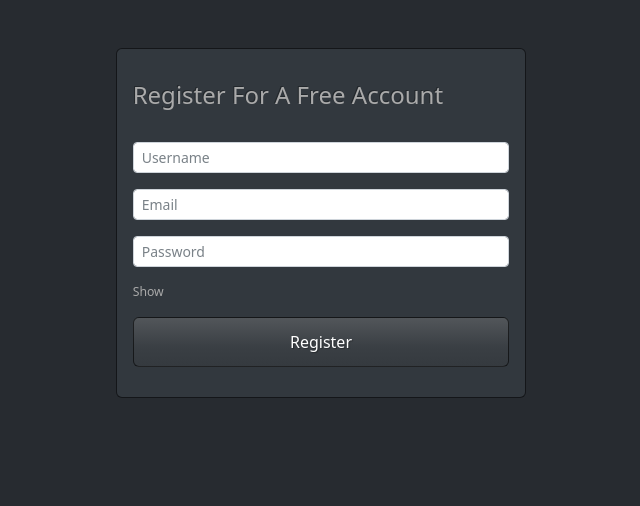
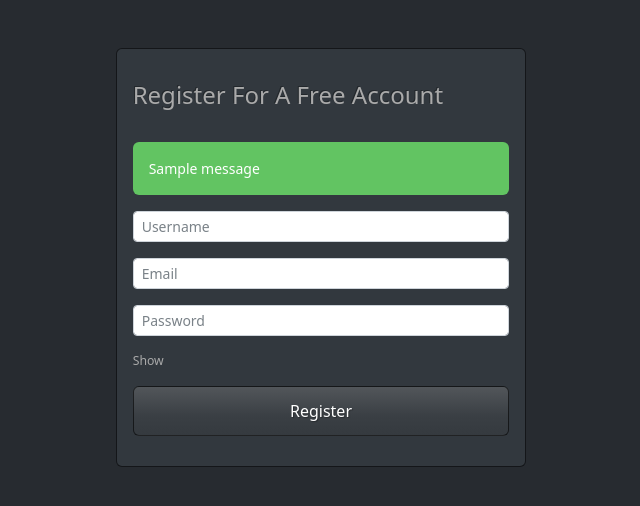
Before and after one commit to FloatinggOnion/django-expense-tracker, a Django app: page /auth/register/ in a window 1280 px wide. Shown: the top 506 px of the page, without its empty margins (319-959 px from the left). Run offline with Django 4.2, Linux system fonts and the light colour scheme; tables that the repository leaves empty hold one stand-in row (values such as "Sample post"); one stand-in notice (Sample message) is shown; parts of the project's set-up code (start-up, migrations or seed data) failed here and were passed over; some libraries are stand-ins or nearby versions.

Commit message:
Implemented account created message

```diff
--- a/authentication/views.py
+++ b/authentication/views.py
@@ -4,11 +4,16 @@ import json
 from django.http import JsonResponse
 from django.contrib.auth.models import User
 import validate_email
+from django.contrib import messages
 
 # This view renders the registration form
 class RegistrationView(View):
 
     def get(self, request):
+        return render(request, 'auth/register.html')
+
+    def post(self, request):
+        messages.success(request, 'Account created successfully')
         return render(request, 'auth/register.html')
 
 
--- a/expense_tracker/settings.py
+++ b/expense_tracker/settings.py
@@ -13,6 +13,7 @@ https://docs.djangoproject.com/en/4.1/ref/settings/
 from pathlib import Path
 import os
 import dj_database_url
+from django.contrib import messages
 
 # Build paths inside the project like this: BASE_DIR / 'subdir'.
 BASE_DIR = Path(__file__).resolve().parent.parent
@@ -150,3 +151,8 @@ if not DEBUG:
 # https://docs.djangoproject.com/en/4.1/ref/settings/#default-auto-field
 
 DEFAULT_AUTO_FIELD = 'django.db.models.BigAutoField'
+
+# Changing messages error to be sent as danger
+MESSAGE_TAGS = {
+    messages.ERROR: 'danger'
+}
--- a/templates/auth/register.html
+++ b/templates/auth/register.html
@@ -15,9 +15,10 @@
                     <h4>Register For A Free Account</h4>
                 </div>
 
-                <form action="" method="post">
+                <form action="{% url 'register' %}" method="post">
                     {% csrf_token %}
 
+                    {% include 'partials/messages.html' %}
                     <div class="mb-3">
                         <input type="text" name="username" id="usernameField" class="form-control form-control-sm" placeholder="Username">
                     </div>
--- /dev/null
+++ b/templates/partials/messages.html
@@ -0,0 +1,13 @@
+
+
+{% if messages %}
+<div class="messages">
+    {% for message in messages %}
+    <div {% if message.tags %} class="alert alert-sm alert-{{ message.tags }}"{% endif %}>
+        <!-- The logic behind this is the message tag will be the same in django and bootstrap i.e info, success, warning will be the same. The only exception will be error, and that is because bootstrap will see it as danger, not error -->
+        {% if message.level == DEFAULT_MESSAGE_LEVELS.ERROR %}Important: {% endif %}
+        {{ message }}
+    </div>
+    {% endfor %}
+</div>
+{% endif %}
```
